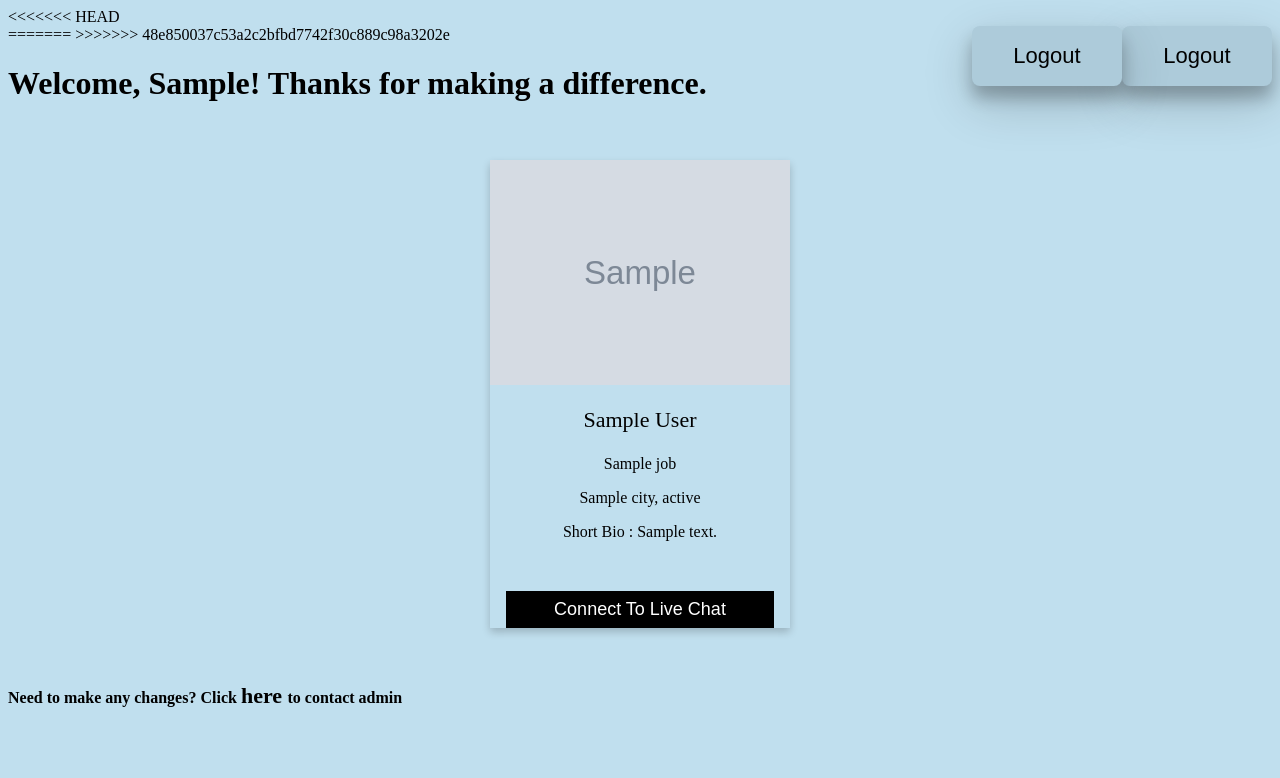
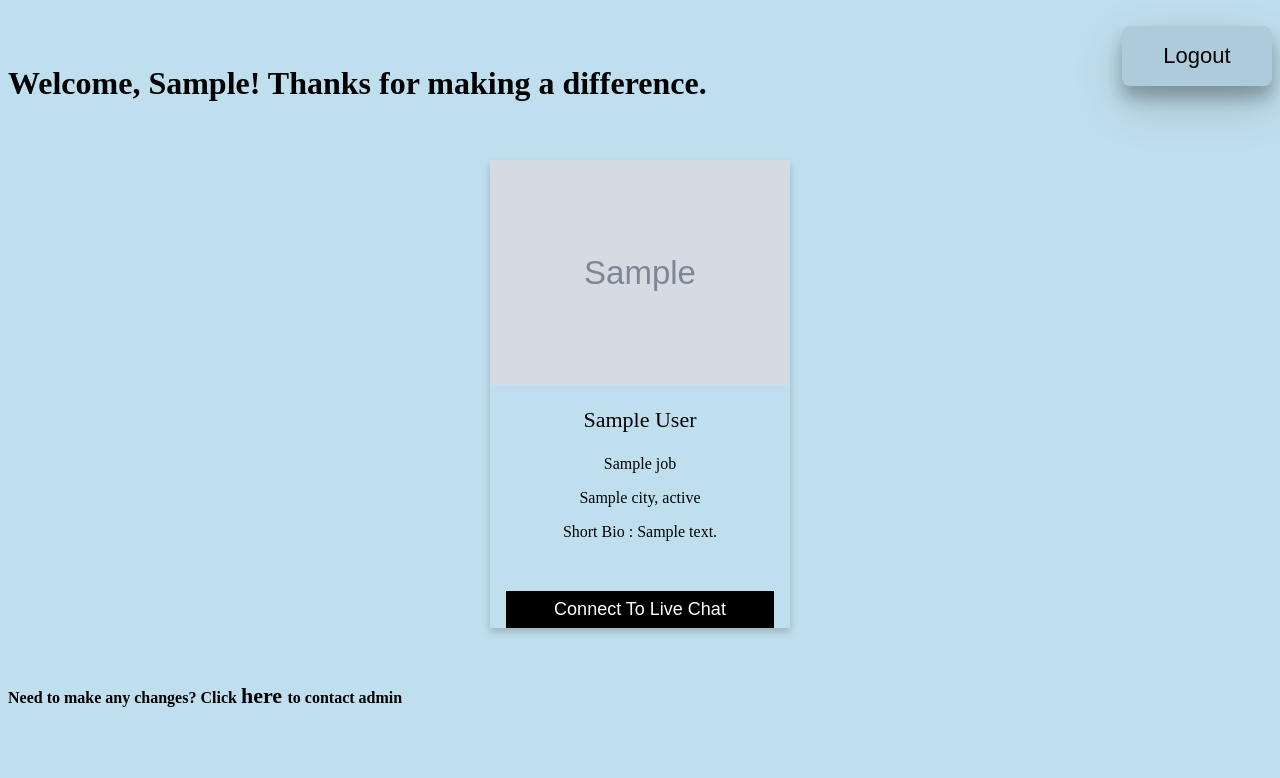
Before and after one commit to andregarivay/LANParty, a Python web app: template templates/profile.html in a window 1280 px wide. Shown: the top 778 px of the page. Run offline with Jinja, Linux system fonts and the light colour scheme; the template is opened without the code that fills it: most values are stand-ins (such as "Sample title", 1, 10 or a date in 2020); grey boxes marked "Sample" are stand-in pictures.

Commit message:
Fixed profile merge issues

```diff
--- a/templates/profile.html
+++ b/templates/profile.html
@@ -13,13 +13,10 @@ body{
 </head>
 <body>
 
-<<<<<<< HEAD
   <br/>
 
   <a href = "/logout"><button class="logout" type="submit" value="Submit" style="float: right">Logout</a></button></a>
-=======
-  <a href = "{{ log_url }}"><button class="logout" type="submit" value="Submit" style="float: right">Logout</a></button></a>
->>>>>>> 48e850037c53a2c2bfbd7742f30c889c98a3202e
+
 
 <br/>
 <h1> Welcome, {{ first_name }}! Thanks for making a difference.</h1>
```
